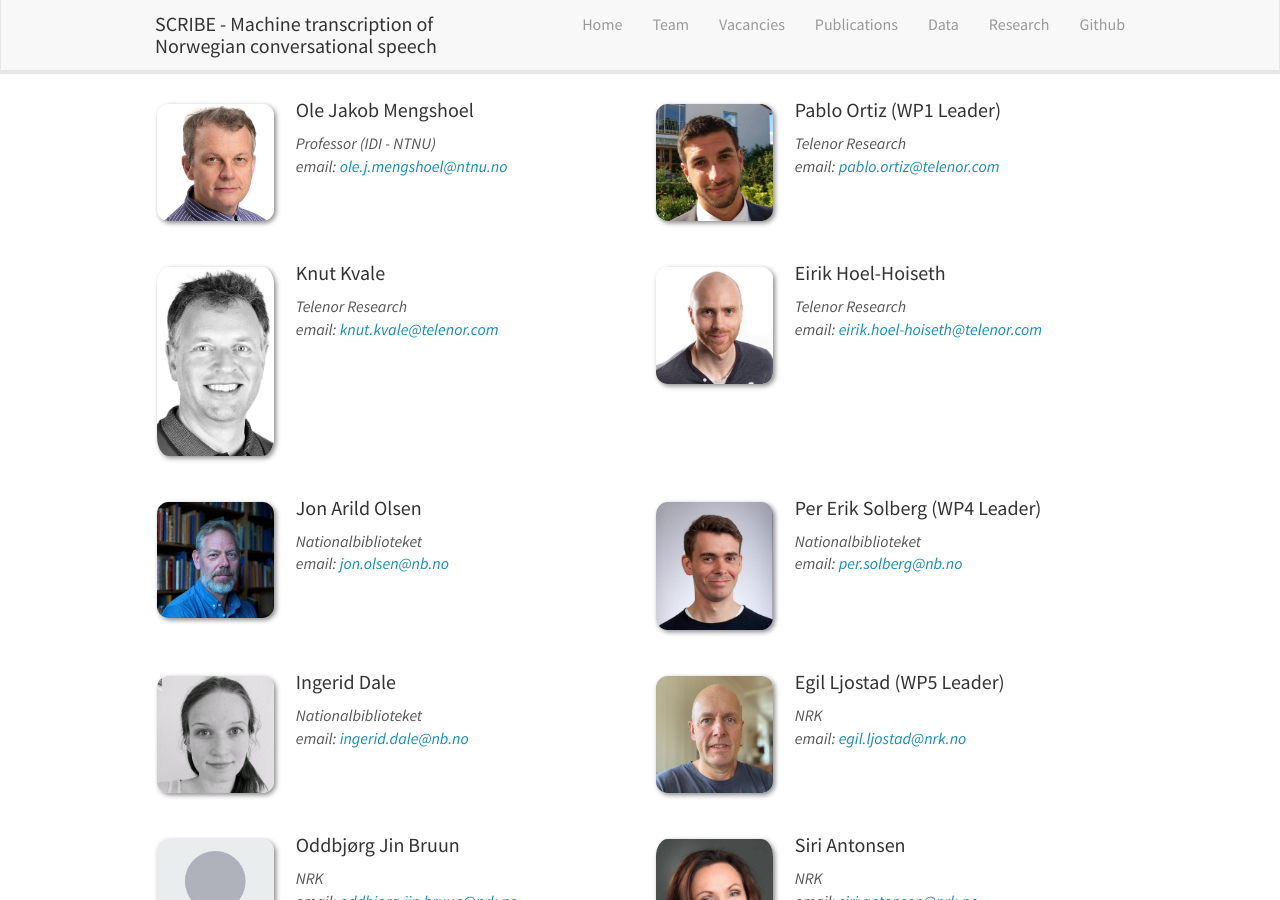
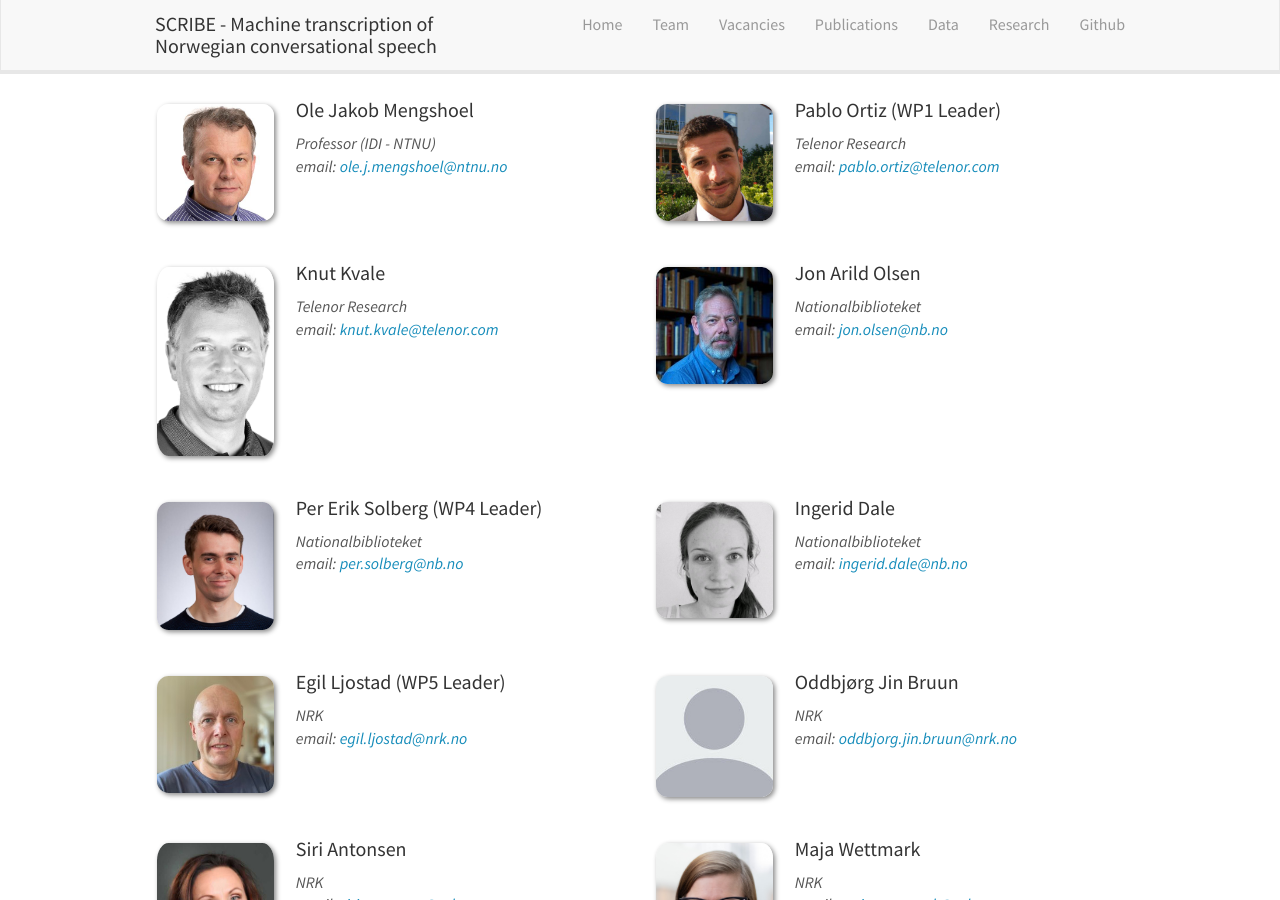
Before and after one commit to scribe-project/scribe-project.github.io, a Jekyll site: the page built from _pages/team.md, in a window 1280 px wide and 900 px high, scrolled down 316 px. Built offline with Jekyll 4.4.1, drawn with Linux system fonts in a browser that asks for light colours; nearby versions of some CDN libraries.

Commit message:
removed Eirik from "Team" (ex-member)

```diff
--- a/_data/team_members.yml
+++ b/_data/team_members.yml
@@ -29,12 +29,6 @@
   photo: knut.jpg
   info: Telenor Research
   email: knut.kvale@telenor.com
-  number_educ: 0
-
-- name: Eirik Hoel-Hoiseth
-  photo: eirik.jpg
-  info: Telenor Research
-  email: eirik.hoel-hoiseth@telenor.com
   number_educ: 0
 
 - name: Jon Arild Olsen
```
